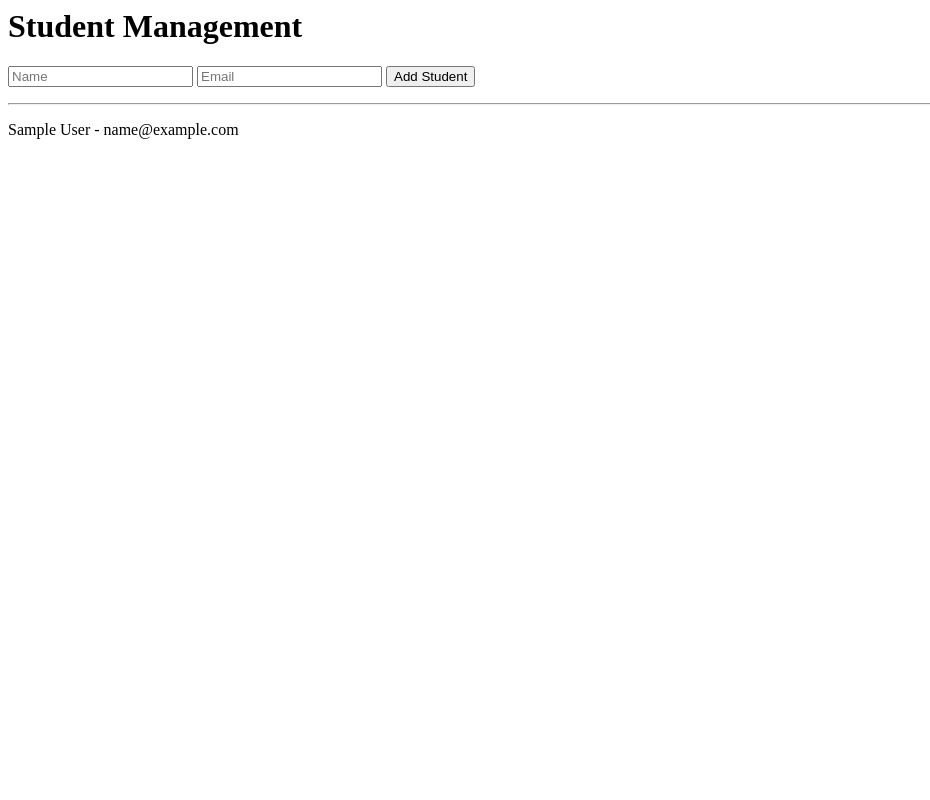
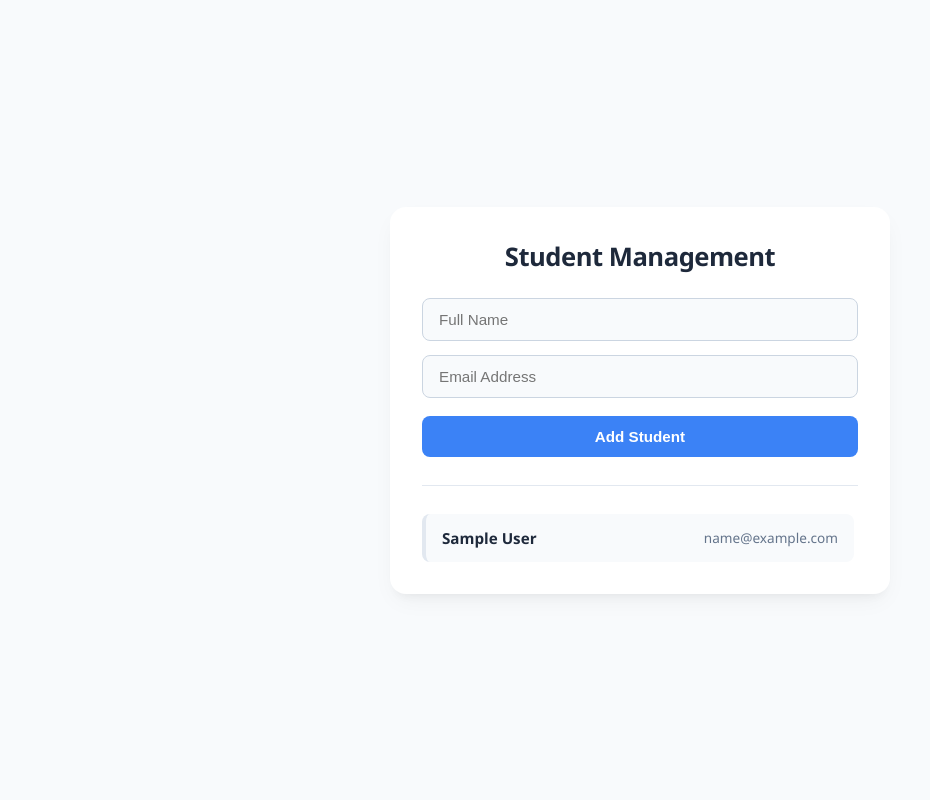
Before and after one commit to Bharath80988/docker_auth, a Django app: page / in a window 1280 px wide. Shown: the whole page, without its empty margins (0-930 px from the left). Run offline with Django 5.2, Linux system fonts and the light colour scheme; tables that the repository leaves empty hold one stand-in row (values such as "Sample post").

Commit message:
Updated UI

```diff
--- a/students/templates/home.html
+++ b/students/templates/home.html
@@ -1,22 +1,197 @@
-<h1>Student Management</h1>
+<!DOCTYPE html>
+<html lang="en">
+<head>
+    <meta charset="UTF-8">
+    <meta name="viewport" content="width=device-width, initial-scale=1.0">
+    <title>Student Management</title>
+    <style>
+        /* Modern Reset & Variables */
+        * {
+            box-sizing: border-box;
+            margin: 0;
+            padding: 0;
+        }
 
-<form method="POST">
-    {% csrf_token %}
+        body {
+            font-family: 'Segoe UI', system-ui, -apple-system, sans-serif;
+            background-color: #f8fafc;
+            color: #334155;
+            display: flex;
+            justify-content: center;
+            align-items: center;
+            min-height: 100vh;
+            padding: 20px;
+        }
 
-    <input name="name" placeholder="Name">
-    <input name="email" placeholder="Email">
+        /* Main Container Card */
+        .container {
+            background: #ffffff;
+            width: 100%;
+            max-width: 500px;
+            padding: 32px;
+            border-radius: 16px;
+            box-shadow: 0 10px 25px -5px rgba(0, 0, 0, 0.05), 0 8px 10px -6px rgba(0, 0, 0, 0.05);
+        }
 
-    <button type="submit">
-        Add Student
-    </button>
-</form>
+        h1 {
+            color: #1e293b;
+            font-size: 1.6rem;
+            font-weight: 700;
+            margin-bottom: 24px;
+            text-align: center;
+            letter-spacing: -0.5px;
+        }
 
-<hr>
+        /* Form Layout */
+        form {
+            display: flex;
+            flex-direction: column;
+            gap: 14px;
+        }
 
-{% for student in students %}
-    <p>
-        {{ student.name }}
-        -
-        {{ student.email }}
-    </p>
-{% endfor %}
+        input {
+            width: 100%;
+            padding: 12px 16px;
+            border: 1px solid #cbd5e1;
+            border-radius: 8px;
+            font-size: 0.95rem;
+            color: #334155;
+            background-color: #f8fafc;
+            outline: none;
+            transition: all 0.2s ease-in-out;
+        }
+
+        input:focus {
+            border-color: #3b82f6;
+            background-color: #ffffff;
+            box-shadow: 0 0 0 4px rgba(59, 130, 246, 0.12);
+        }
+
+        /* Submit Button Styling */
+        button {
+            width: 100%;
+            padding: 12px;
+            background-color: #3b82f6;
+            color: #ffffff;
+            border: none;
+            border-radius: 8px;
+            font-size: 0.95rem;
+            font-weight: 600;
+            cursor: pointer;
+            transition: all 0.15s ease-in-out;
+            margin-top: 4px;
+        }
+
+        button:hover {
+            background-color: #2563eb;
+            box-shadow: 0 4px 12px rgba(59, 130, 246, 0.2);
+        }
+
+        button:active {
+            transform: scale(0.98);
+        }
+
+        /* Divider */
+        hr {
+            border: 0;
+            height: 1px;
+            background: #e2e8f0;
+            margin: 28px 0;
+        }
+
+        /* Student List Elements */
+        .student-list {
+            display: flex;
+            flex-direction: column;
+            gap: 10px;
+            max-height: 300px;
+            overflow-y: auto;
+            padding-right: 4px;
+        }
+
+        /* Custom scrollbar for list if it gets long */
+        .student-list::-webkit-scrollbar {
+            width: 6px;
+        }
+        .student-list::-webkit-scrollbar-thumb {
+            background: #cbd5e1;
+            border-radius: 3px;
+        }
+
+        .student-card {
+            display: flex;
+            justify-content: space-between;
+            align-items: center;
+            padding: 14px 16px;
+            background: #f8fafc;
+            border-radius: 8px;
+            border-left: 4px solid #e2e8f0;
+            transition: all 0.2s ease;
+            animation: slideUp 0.3s ease-out forwards;
+        }
+
+        .student-card:hover {
+            border-left-color: #3b82f6;
+            background: #f1f5f9;
+            transform: translateX(2px);
+        }
+
+        .student-name {
+            font-weight: 600;
+            color: #1e293b;
+            font-size: 0.95rem;
+        }
+
+        .student-email {
+            color: #64748b;
+            font-size: 0.85rem;
+        }
+
+        .empty-state {
+            text-align: center;
+            color: #94a3b8;
+            font-size: 0.9rem;
+            padding: 16px;
+        }
+
+        /* Entry Animation */
+        @keyframes slideUp {
+            from {
+                opacity: 0;
+                transform: translateY(8px);
+            }
+            to {
+                opacity: 1;
+                transform: translateY(0);
+            }
+        }
+    </style>
+</head>
+<body>
+
+    <div class="container">
+        <h1>Student Management</h1>
+
+        <form method="POST">
+            {% csrf_token %}
+            <input type="text" name="name" placeholder="Full Name" required autocomplete="off">
+            <input type="email" name="email" placeholder="Email Address" required autocomplete="off">
+            <button type="submit">Add Student</button>
+        </form>
+
+        <hr>
+
+        <div class="student-list">
+            {% for student in students %}
+                <div class="student-card">
+                    <span class="student-name">{{ student.name }}</span>
+                    <span class="student-email">{{ student.email }}</span>
+                </div>
+            {% empty %}
+                <p class="empty-state">No students registered yet.</p>
+            {% endfor %}
+        </div>
+    </div>
+
+</body>
+</html>
```
